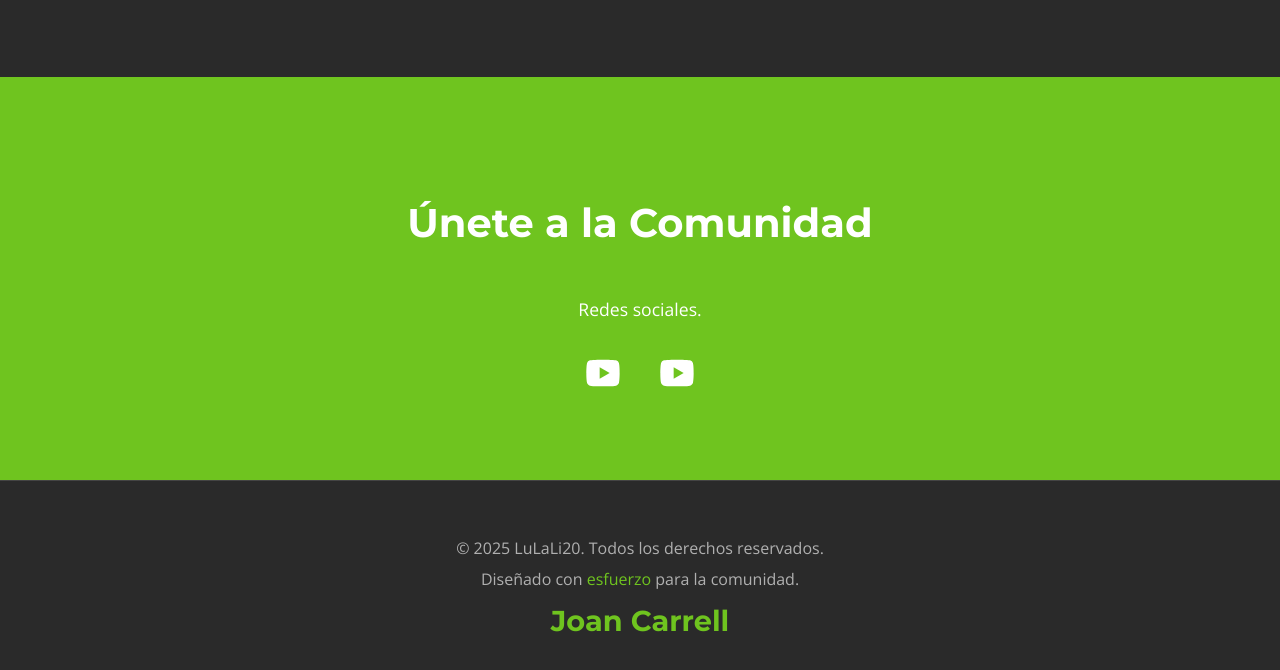
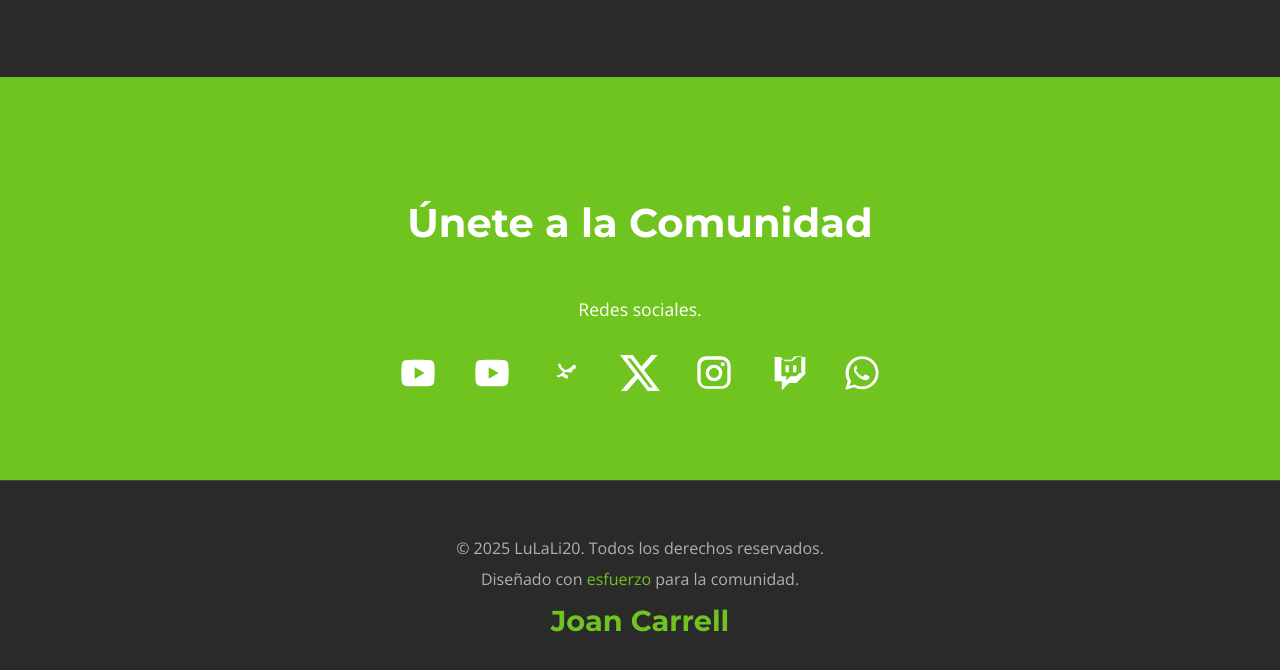
Before and after one commit to LuLaLi20/LuLaLi20.github.io, a plain HTML site: page index.html in a window 1280 px wide. Shown: the part 1659-2329 px from the top of the page. Drawn offline with nearby package versions, Linux system fonts and the light colour scheme.

Commit message:
Update index.html
Se han añadido a redes sociales: instagram, x, twitch, discord y whatsapp.

```diff
--- a/index.html
+++ b/index.html
@@ -134,19 +134,55 @@
                 <h2>Únete a la Comunidad</h2>
                 <p>Redes sociales.</p>
                 <div class="social-links">
+                <!-- YouTube (LuLaLi20) -->
                 <a href="https://www.youtube.com/@LuLaLi20" target="_blank" rel="noopener noreferrer" title="YouTube">
                     <svg viewBox="0 0 24 24">
-                        <!-- RUTA SVG CORREGIDA Y OPTIMIZADA -->
                         <path d="M21.582,6.186c-0.23-0.86-0.908-1.538-1.768-1.768C18.267,4,12,4,12,4S5.733,4,4.186,4.418 c-0.86,0.23-1.538,0.908-1.768,1.768C2,7.733,2,12,2,12s0,4.267,0.418,5.814c0.23,0.86,0.908,1.538,1.768,1.768 C5.733,20,12,20,12,20s6.267,0,7.814-0.418c0.86-0.23,1.538-0.908,1.768-1.768C22,16.267,22,12,22,12S22,7.733,21.582,6.186z M10,15.464V8.536L16,12L10,15.464z"/>
                     </svg>
                 </a>
+
+                <!-- YouTube (IpodCraft) -->
                 <a href="https://www.youtube.com/@IpodCraft" target="_blank" rel="noopener noreferrer" title="YouTube (IpodCraft)">
                     <svg viewBox="0 0 24 24">
-                        <!-- RUTA SVG CORREGIDA Y OPTIMIZADA -->
                         <path d="M21.582,6.186c-0.23-0.86-0.908-1.538-1.768-1.768C18.267,4,12,4,12,4S5.733,4,4.186,4.418 c-0.86,0.23-1.538,0.908-1.768,1.768C2,7.733,2,12,2,12s0,4.267,0.418,5.814c0.23,0.86,0.908,1.538,1.768,1.768 C5.733,20,12,20,12,20s6.267,0,7.814-0.418c0.86-0.23,1.538-0.908,1.768-1.768C22,16.267,22,12,22,12S22,7.733,21.582,6.186z M10,15.464V8.536L16,12L10,15.464z"/>
                     </svg>
                 </a>
-                <!-- Añade más redes SVG aquí -->
+
+                <!-- Discord -->
+                <a href="https://discord.gg/3J6rmnzMGT" target="_blank" rel="noopener noreferrer" title="Discord">
+                    <svg viewBox="0 0 24 24">
+                        <path d="M17.75,7.34L16.33,7C16.03,7.5 15.68,7.92 15.29,8.28C14.41,9.22 13.24,9.89 11.88,10.23C11.83,10.21 11.77,10.18 11.72,10.16C10.29,9.58 9.11,8.44 8.71,6.78C8.7,6.73 8.69,6.68 8.68,6.63L8.6,6.29L7.22,6.66C7.22,6.66 7.24,6.85 7.28,7.04C7.68,8.8 8.79,10.33 10.43,11.27C10.2,11.45 10,11.64 9.79,11.83C8.89,12.63 7.8,13.5 6.42,13.5C6.42,13.5 6.42,14.54 7.42,14.54C8.21,14.54 8.91,14.17 9.48,13.62C9.84,13.93 10.24,14.23 10.66,14.5C11.33,14.92 12.08,15.25 12.92,15.46C13.09,14.86 13.21,14.25 13.29,13.62C12.35,13.29 11.5,12.78 10.82,12.13C11.1,11.95 11.37,11.76 11.62,11.56C11.68,11.51 11.73,11.45 11.78,11.4L11.93,11.29C13.2,11.78 14.59,11.83 16,11.41C16,11.41 15.83,10.93 15.5,10.5C15.5,10.5 16.5,10.18 17.2,9.22C17.2,9.22 17.58,9.45 18,9.75V9.74C17.8,8.68 17.8,7.34 17.8,7.34H17.75Z"/>
+                    </svg>
+                </a>
+
+                <!-- Twitter (X) -->
+                <a href="https://twitter.com/LuLaLi20Mc" target="_blank" rel="noopener noreferrer" title="Twitter">
+                    <svg viewBox="0 0 24 24">
+                        <path d="M18.901 1.153h3.68l-8.04 9.19L24 22.846h-7.406l-5.8-7.584-6.638 7.584H.474l8.6-9.83L0 1.154h7.594l5.243 6.931ZM17.61 20.644h2.039L6.486 3.24H4.298Z"/>
+                    </svg>
+                </a>
+
+                <!-- Instagram -->
+                <a href="https://instagram.com/LuLaLi20Mc" target="_blank" rel="noopener noreferrer" title="Instagram">
+                    <svg viewBox="0 0 24 24">
+                        <path d="M7.8,2H16.2C19.4,2 22,4.6 22,7.8V16.2A5.2,5.2 0 0,1 16.2,21.4H7.8C4.6,21.4 2,18.8 2,15.6V7.8A5.2,5.2 0 0,1 7.8,2M7.6,4A3.6,3.6 0 0,0 4,7.6V16.4C4,18.39 5.61,20 7.6,20H16.4A3.6,3.6 0 0,0 20,16.4V7.6C20,5.61 18.39,4 16.4,4H7.6M17.25,5.5A1.25,1.25 0 0,1 18.5,6.75A1.25,1.25 0 0,1 17.25,8A1.25,1.25 0 0,1 16,6.75A1.25,1.25 0 0,1 17.25,5.5M12,7A5,5 0 0,1 17,12A5,5 0 0,1 12,17A5,5 0 0,1 7,12A5,5 0 0,1 12,7M12,9A3,3 0 0,0 9,12A3,3 0 0,0 12,15A3,3 0 0,0 15,12A3,3 0 0,0 12,9Z"/>
+                    </svg>
+                </a>
+
+                <!-- Twitch -->
+                <a href="https://twitch.tv/LuLaLi20" target="_blank" rel="noopener noreferrer" title="Twitch">
+                    <svg viewBox="0 0 24 24">
+                        <path d="M10,4.91L7.46,2.37H4V16.89H8.32V22.37L12.63,18H16.95L22.37,12.63V2.37H17.5L14.54,4.91H10M19,11.8L16.89,14H13.46L11,16.46V14H8V4H14.11L16,2H20V12.28L19,11.8M17,7.28H15V11.6H17V7.28M12.5,7.28H10.5V11.6H12.5V7.28Z"/>
+                    </svg>
+                </a>
+
+                <!-- WhatsApp -->
+                <a href="https://whatsapp.com/channel/0029VaRyKNNJENy3pMTz4i3K" target="_blank" rel="noopener noreferrer" title="WhatsApp">
+                    <svg viewBox="0 0 24 24">
+                        <path d="M12.04 2C6.58 2 2.13 6.45 2.13 11.91C2.13 13.66 2.59 15.36 3.45 16.86L2.05 22L7.31 20.62C8.75 21.39 10.36 21.82 12.04 21.82C17.5 21.82 21.95 17.37 21.95 11.91C21.95 6.45 17.5 2 12.04 2M12.04 3.67C16.56 3.67 20.28 7.39 20.28 11.91C20.28 16.43 16.56 20.15 12.04 20.15C10.56 20.15 9.14 19.78 7.9 19.09L7.54 18.88L4.5 19.82L5.46 16.89L5.24 16.52C4.48 15.31 4.11 13.68 4.11 11.91C4.11 7.39 7.83 3.67 12.04 3.67M9.23 7.53C9.04 7.53 8.85 7.53 8.68 7.53C8.55 7.53 8.24 7.62 8 7.86C7.76 8.11 7.15 8.69 7.15 9.87C7.15 11.05 8.03 12.16 8.16 12.33C8.28 12.5 9.73 14.82 12.03 15.76C13.97 16.54 14.38 16.42 14.78 16.37C15.19 16.32 16.11 15.78 16.3 15.2C16.49 14.62 16.49 14.13 16.41 14.03C16.32 13.93 16.16 13.88 15.91 13.76C15.66 13.64 14.37 13.02 14.15 12.93C13.93 12.84 13.78 12.8 13.63 13.04C13.48 13.29 13.02 13.82 12.87 13.98C12.72 14.14 12.57 14.17 12.32 14.04C12.07 13.92 11.13 13.59 10.02 12.58C9.13 11.78 8.53 10.82 8.4 10.57C8.28 10.32 8.39 10.19 8.51 10.07C8.61 9.97 8.74 9.81 8.87 9.67C9 9.53 9.04 9.43 9.12 9.28C9.2 9.13 9.16 9.01 9.08 8.85C9 8.69 8.61 7.72 8.44 7.53H8.43Z" />
+                     </svg>
+                </a>
+
                 </div>
             </div>
         </section>
```
Lines whose indentation alone changed are shown as unchanged.
